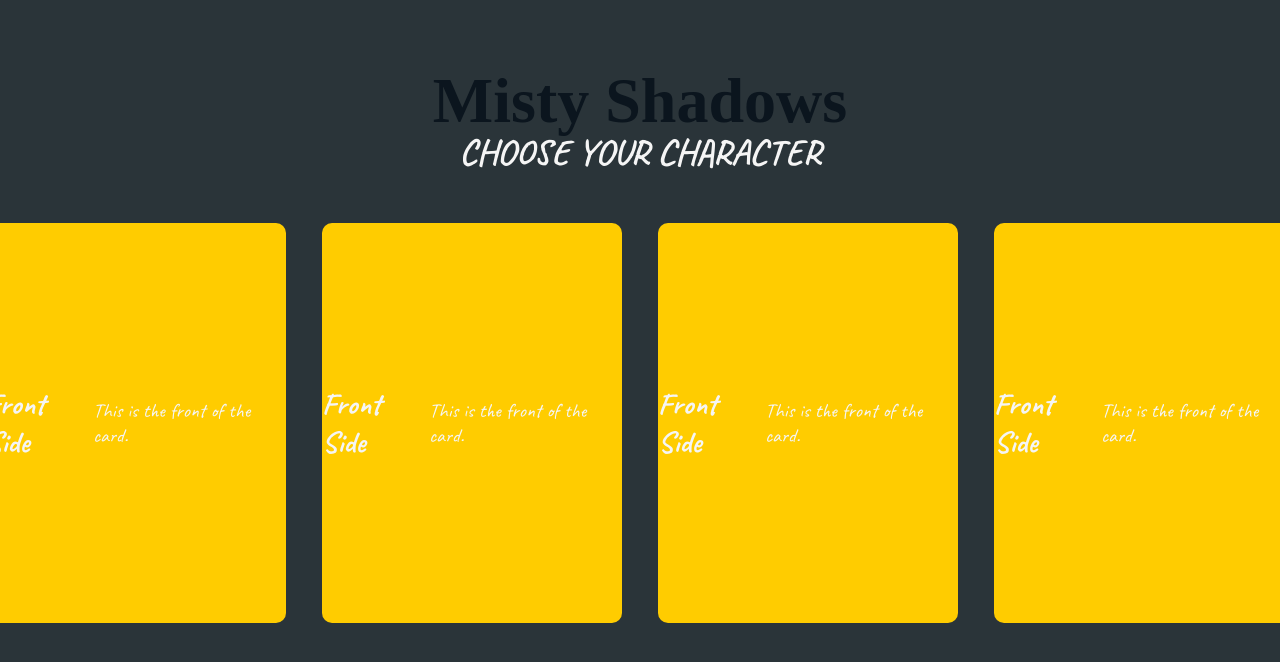
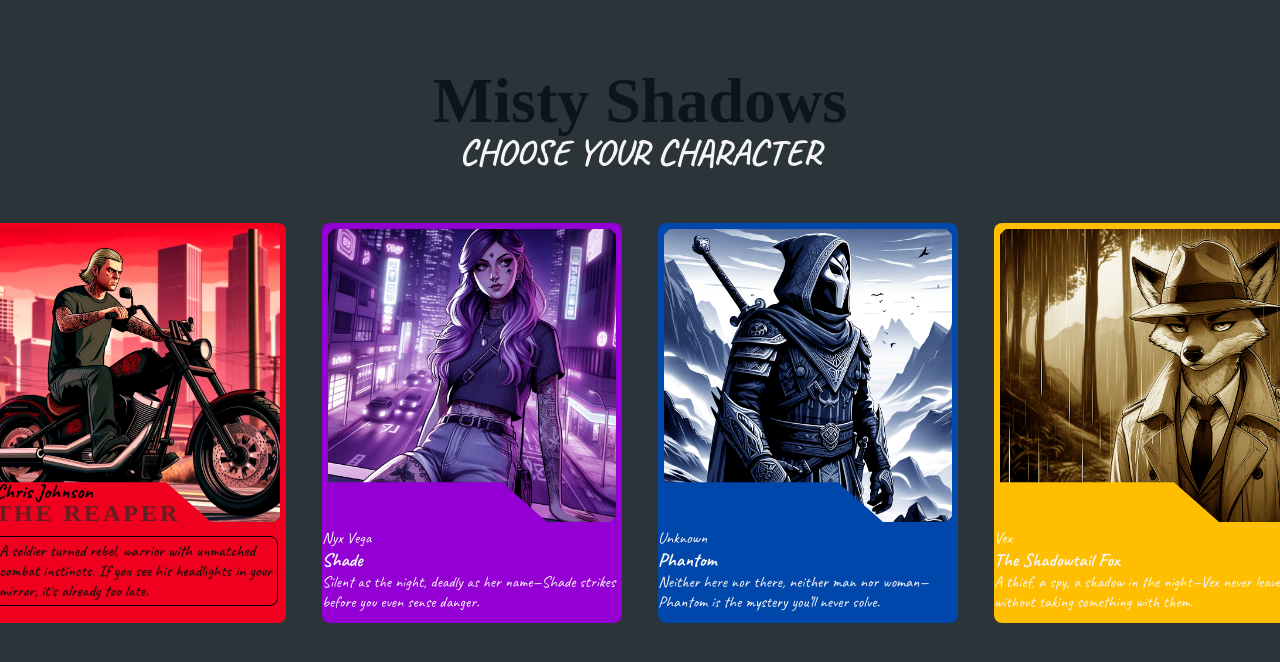
Before and after one commit to 13Nephilimm/misty-shadows, a Vue app: page /characters in a window 1280 px wide. Shown: the top 662 px of the page. Built offline with nearby package versions, Linux system fonts and the light colour scheme; a web font is replaced by a local one.

Commit message:
character 1 front side of the card done

```diff
--- a/public/index.html
+++ b/public/index.html
@@ -5,6 +5,12 @@
     <meta http-equiv="X-UA-Compatible" content="IE=edge" />
     <meta name="viewport" content="width=device-width,initial-scale=1.0" />
     <link rel="icon" href="<%= BASE_URL %>favicon.ico" />
+
+    <!-- Icons -->
+    <link
+      rel="stylesheet"
+      href="https://cdn.jsdelivr.net/npm/@mdi/font/css/materialdesignicons.min.css"
+    />
 
     <!-- Fonts -->
     <link rel="preconnect" href="https://fonts.googleapis.com" />
--- a/public/style.css
+++ b/public/style.css
@@ -43,7 +43,7 @@ html {
   --text: #f5f5f5;
 
   /* Character Colors */
-  --red: #dc143c;
+  --red: #f0001e;
   --purple: #9400d3;
   --blue: #0047ab;
   --yellow: #ffbf00;
--- a/src/store/index.js
+++ b/src/store/index.js
@@ -8,8 +8,10 @@ export default createStore({
         id: 1,
         fullName: "Chris Johnson",
         nickname: "The Reaper",
-        shortStory: "",
-        fullStory: "",
+        shortStory:
+          "A soldier turned rebel, warrior with unmatched combat instincts. If you see his headlights in your mirror, it's already too late.",
+        fullStory:
+          "Once a decorated soldier, Chris 'The Reaper' Johnson returned home to find the city overrun by corrupt corporations and crime. Betrayed by his own government, he abandoned his past and joined the notorious 'Road Hellhounds', a gang of outlaw bikers who take justice into their own hands. With his tactical skills and fearless nature, he quickly became their enforcer, feared on the highways and in battle. Now, he rides with one goal—burning down the corrupt system that left him behind.",
       },
       {
         id: 2,
--- a/src/views/CharactersPage.vue
+++ b/src/views/CharactersPage.vue
@@ -5,15 +5,29 @@
     <div class="characters-container">
       <div
         class="card"
-        v-for="k in characters"
-        :class="{ flipped: isFlipped }"
-        @click="flipCard"
+        v-for="(character, index) in characters"
+        :key="index"
+        :class="{ flipped: flippedCards[index] }"
+        @click="flipCard(index)"
       >
-        <div class="card-front">
-          <h2>Front Side</h2>
-          <p>This is the front of the card.</p>
+        <div class="card-front" :class="`card-front-${index + 1}`">
+          <div class="image-container">
+            <img
+              :src="`/assets/characters/character-${index + 1}.jpg`"
+              alt="character-image"
+            />
+          </div>
+          <div class="text-box">
+            <div class="names-box">
+              <p :class="`full-name-${index + 1}`">{{ character.fullName }}</p>
+              <h3 :class="`nickname-${index + 1}`">{{ character.nickname }}</h3>
+            </div>
+            <p :class="`short-story-${index + 1}`">
+              {{ character.shortStory }}
+            </p>
+          </div>
         </div>
-        <div class="card-back">
+        <div class="card-back" :class="`card-back-${index + 1}`">
           <h2>Back Side</h2>
           <p>This is the back of the card.</p>
         </div>
@@ -21,22 +35,27 @@
     </div>
   </section>
 </template>
+
 <script>
 export default {
   data() {
     return {
       username: this.$store.state.username,
       characters: this.$store.state.characters,
-      isFlipped: false,
+      flippedCards: {},
     };
   },
   methods: {
-    flipCard() {
-      this.isFlipped = !this.isFlipped;
+    flipCard(index) {
+      this.flippedCards = {
+        ...this.flippedCards,
+        [index]: !this.flippedCards[index],
+      };
     },
   },
 };
 </script>
+
 <style scoped>
 .game-logo {
   position: absolute;
@@ -73,31 +92,125 @@ export default {
   cursor: pointer;
 }
 
+.card-front {
+  display: flex;
+  flex-direction: column;
+  align-items: center;
+  justify-content: flex-start;
+  overflow: hidden;
+}
+
+.image-container {
+  width: 300px;
+  height: 350px;
+  clip-path: polygon(
+    2% 2%,
+    98% 2%,
+    98% 50%,
+    98% 98%,
+    75% 98%,
+    60% 85%,
+    2% 85%,
+    2% 50%
+  );
+}
+
+.image-container img {
+  width: 100%;
+  height: 100%;
+  border-radius: 30px;
+}
+
+.text-box {
+  display: flex;
+  flex-direction: column;
+  width: 100%;
+  height: 100%;
+  position: relative;
+}
+
 .card-front,
 .card-back {
   position: absolute;
   width: 100%;
   height: 100%;
   backface-visibility: hidden;
-  display: flex;
-  justify-content: center;
-  align-items: center;
-  font-size: 20px;
-  border-radius: 10px;
+  border-radius: 8px;
 }
 
 .card.flipped {
   transform: rotateY(180deg);
 }
 
-.card-front {
-  background-color: #ffcc00;
+.card-back {
+  transform: rotateY(180deg);
+}
+
+/* Each Character Front/Back */
+
+.card-front-1 {
+  background-color: var(--red);
   color: #fff;
 }
 
-.card-back {
-  background-color: #0099cc;
+.card-back-1 {
+  background-color: var(--red);
+}
+
+.card-front-2 {
+  background-color: var(--purple);
   color: #fff;
-  transform: rotateY(180deg);
+}
+
+.card-back-2 {
+  background-color: var(--purple);
+}
+
+.card-front-3 {
+  background-color: var(--blue);
+  color: #fff;
+}
+
+.card-back-3 {
+  background-color: var(--blue);
+}
+
+.card-front-4 {
+  background-color: var(--yellow);
+  color: #fff;
+}
+
+.card-back-4 {
+  background-color: var(--yellow);
+}
+
+/* Each Character Texts */
+.nickname-1 {
+  position: absolute;
+  top: -30%;
+  letter-spacing: 3px;
+  left: 3%;
+  font-size: 24px;
+  font-family: var(--accent-font);
+  color: #5f2121;
+  text-transform: uppercase;
+}
+
+.full-name-1 {
+  font-weight: 700;
+  position: absolute;
+  color: #000;
+  top: -52%;
+  font-size: 20px;
+  left: 3%;
+}
+
+.short-story-1 {
+  padding: 4px;
+  margin: 8px;
+  color: #290e0e;
+  font-weight: 600;
+  border: 1px solid #000;
+  border-radius: 8px;
 }
 </style>
```
